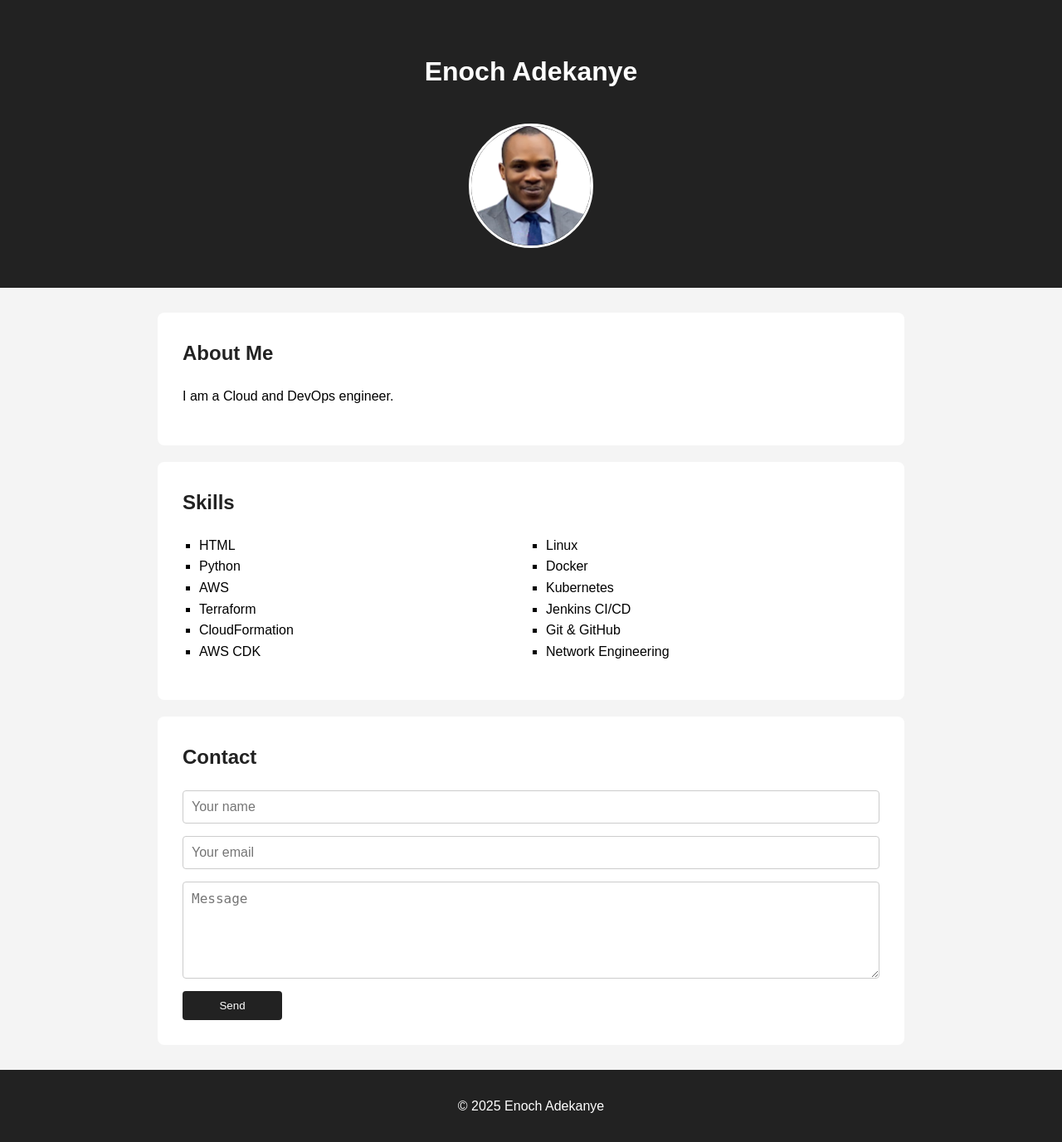
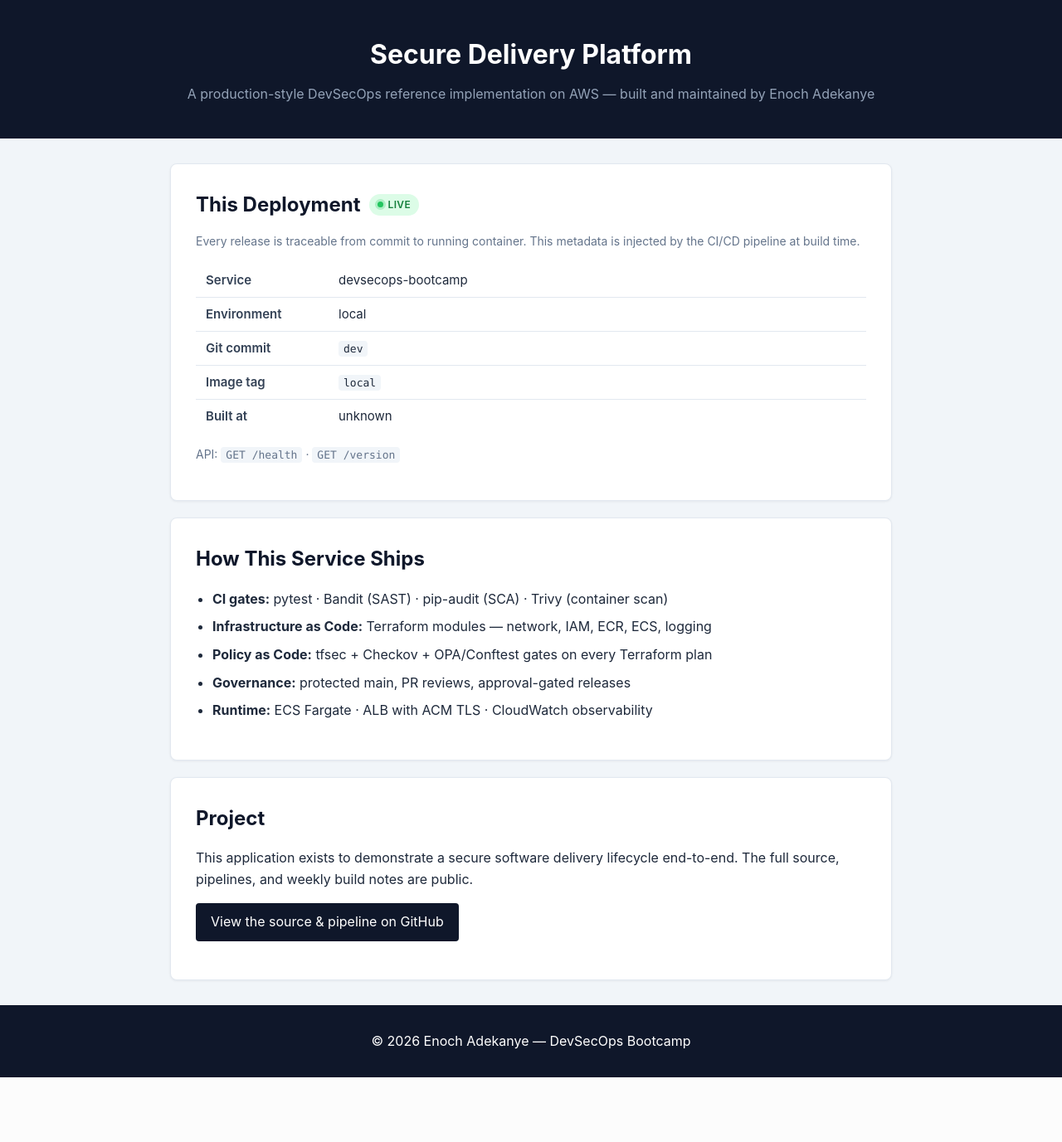
Before and after one commit to adenoch1/devsecops-bootcamp, a Flask app: page / in a window 1280 px wide. Shown: the whole page at 83% size. After the commit the page ends 1299 px from the top, so only its background shows below. Run offline with Flask 3, Linux system fonts and the light colour scheme.

Commit message:
Wire build metadata into the deployment dashboard
Finishes the platform-delivery-dashboard rework: injects GIT_SHA, IMAGE_TAG,
and BUILD_TIME into the running ECS task via container_environment, sourced
from the deploy workflow's github.sha and a UTC build timestamp, so /version
and the dashboard show the real deployed commit instead of the "dev"/"local"
defaults. Also polishes the dashboard UI (card shadows, live-status badge,
monospace build values) and switches SERVICE_NAME/APP_ENV to real project/env
values instead of placeholder defaults.

```diff
--- a/app/app.py
+++ b/app/app.py
@@ -3,13 +3,31 @@ import os
 
 app = Flask(__name__)
 
+# Build/deploy metadata injected by CI as env vars (see task definition / workflow).
+# Defaults keep local runs working without any setup.
+BUILD_INFO = {
+    "service": os.getenv("SERVICE_NAME", "devsecops-bootcamp"),
+    "environment": os.getenv("APP_ENV", "local"),
+    "git_sha": os.getenv("GIT_SHA", "dev"),
+    "image_tag": os.getenv("IMAGE_TAG", "local"),
+    "built_at": os.getenv("BUILD_TIME", "unknown"),
+}
+
+
 @app.route("/health")
 def health():
     return jsonify(status="ok"), 200
 
+
+@app.route("/version")
+def version():
+    return jsonify(BUILD_INFO), 200
+
+
 @app.route("/")
 def index():
-    return render_template("index.html")
+    return render_template("index.html", build=BUILD_INFO)
+
 
 if __name__ == "__main__":
     # Secure default: bind only to localhost
--- a/app/static/css/styles.css
+++ b/app/static/css/styles.css
@@ -5,35 +5,36 @@
 
 /* Global page style */
 body {
-    font-family: Arial, sans-serif;
+    font-family: -apple-system, BlinkMacSystemFont, "Segoe UI", Roboto, Helvetica, Arial, sans-serif;
     margin: 0;
-    background-color: #f4f4f4;
+    background-color: #f1f5f9;
+    color: #1e293b;
     line-height: 1.6;
 }
 
 /* Header */
 .site-header {
     text-align: center;
-    background-color: #222;
+    background-color: #0f172a;
     color: white;
     padding: 40px 20px;
 }
 
-/* Profile picture */
-.profile-pic {
-    width: 150px;
-    border-radius: 50%;
-    border: 3px solid white;
-    margin-top: 15px;
-    height: 150px;
-    object-fit: cover;
+.site-header h1 {
+    margin: 0 0 10px;
+}
 
+.tagline {
+    margin: 0;
+    color: #94a3b8;
+    font-size: 16px;
 }
 
 /* Main content wrapper */
 main {
     max-width: 900px;
     margin: 30px auto;
+    padding: 0 15px;
 }
 
 /* Section styling */
@@ -42,58 +43,111 @@ main {
     padding: 30px;
     margin-bottom: 20px;
     border-radius: 8px;
+    border: 1px solid #e2e8f0;
+    box-shadow: 0 1px 3px rgba(15, 23, 42, 0.06);
 }
 
 /* Section headings */
 .content-section h2 {
     margin-top: 0;
-    color: #222;
+    margin-bottom: 4px;
+    color: #0f172a;
+    display: flex;
+    align-items: center;
+    gap: 10px;
 }
 
-/* Skills list */
-.skills-list {
-    columns: 2;
-    list-style-type: square;
-    padding-left: 20px;
-    font-size: 16px;
+/* Live status indicator */
+.status-badge {
+    display: inline-flex;
+    align-items: center;
+    gap: 6px;
+    font-size: 12px;
+    font-weight: 600;
+    letter-spacing: 0.03em;
+    text-transform: uppercase;
+    color: #15803d;
+    background: #dcfce7;
+    padding: 3px 10px;
+    border-radius: 999px;
 }
 
-/* Contact form */
-.contact-form {
-    display: flex;
-    flex-direction: column;
-    gap: 15px;
+.status-badge::before {
+    content: "";
+    width: 7px;
+    height: 7px;
+    border-radius: 50%;
+    background: #22c55e;
+    box-shadow: 0 0 0 3px rgba(34, 197, 94, 0.25);
 }
 
-/* Form fields */
-.contact-form input,
-.contact-form textarea {
-    width: 100%;
-    padding: 10px;
-    font-size: 16px;
-    border: 1px solid #ccc;
-    border-radius: 4px;
+.muted {
+    color: #64748b;
+    font-size: 14px;
 }
 
-/* Button */
-.contact-form button {
-    width: 120px;
-    padding: 10px;
-    background-color: #222;
-    color: white;
-    border: none;
-    border-radius: 4px;
-    cursor: pointer;
+/* Build metadata table */
+.build-table {
+    width: 100%;
+    border-collapse: collapse;
+    margin: 15px 0;
 }
 
-.contact-form button:hover {
-    background-color: #444;
+.build-table th,
+.build-table td {
+    text-align: left;
+    padding: 8px 12px;
+    border-bottom: 1px solid #e2e8f0;
+    font-size: 15px;
+}
+
+.build-table tr:last-child th,
+.build-table tr:last-child td {
+    border-bottom: none;
+}
+
+.build-table th {
+    width: 160px;
+    color: #334155;
+    font-weight: 600;
+}
+
+code {
+    font-family: "SFMono-Regular", Consolas, "Liberation Mono", Menlo, monospace;
+    background: #f1f5f9;
+    padding: 2px 6px;
+    border-radius: 4px;
+    font-size: 13px;
+}
+
+/* Pipeline list */
+.pipeline-list {
+    padding-left: 20px;
+}
+
+.pipeline-list li {
+    margin-bottom: 8px;
+}
+
+/* Link button */
+.btn {
+    display: inline-block;
+    padding: 10px 18px;
+    background-color: #0f172a;
+    color: white;
+    text-decoration: none;
+    border-radius: 4px;
+    transition: background-color 0.15s ease;
+}
+
+.btn:hover {
+    background-color: #334155;
 }
 
 /* Footer */
 .site-footer {
     text-align: center;
     padding: 15px;
-    background-color: #222;
+    background-color: #0f172a;
     color: white;
 }
--- a/app/templates/index.html
+++ b/app/templates/index.html
@@ -3,59 +3,55 @@
 <head>
     <meta charset="UTF-8">
     <meta name="viewport" content="width=device-width, initial-scale=1.0">
-    <title>My Portfolio</title>
+    <title>Secure Delivery Platform — DevSecOps Bootcamp</title>
     <link rel="stylesheet" href="{{ url_for('static', filename='css/styles.css') }}">
 </head>
 <body>
 
 <header class="site-header">
-    <h1>Enoch Adekanye</h1>
-    <img src="{{ url_for('static', filename='images/Me.jpg') }}"
-         alt="Portrait of Enoch"
-         class="profile-pic">
+    <h1>Secure Delivery Platform</h1>
+    <p class="tagline">A production-style DevSecOps reference implementation on AWS —
+        built and maintained by Enoch Adekanye</p>
 </header>
 
 <main>
 
     <section class="content-section">
-        <h2>About Me</h2>
-        <p>I am a Cloud and DevOps engineer.</p>
+        <h2>This Deployment <span class="status-badge">Live</span></h2>
+        <p class="muted">Every release is traceable from commit to running container.
+            This metadata is injected by the CI/CD pipeline at build time.</p>
+        <table class="build-table">
+            <tr><th>Service</th><td>{{ build.service }}</td></tr>
+            <tr><th>Environment</th><td>{{ build.environment }}</td></tr>
+            <tr><th>Git commit</th><td><code>{{ build.git_sha }}</code></td></tr>
+            <tr><th>Image tag</th><td><code>{{ build.image_tag }}</code></td></tr>
+            <tr><th>Built at</th><td>{{ build.built_at }}</td></tr>
+        </table>
+        <p class="muted">API: <code>GET /health</code> · <code>GET /version</code></p>
     </section>
 
     <section class="content-section">
-        <h2>Skills</h2>
-        <ul class="skills-list">
-            <li>HTML</li>
-            <li>Python</li>
-            <li>AWS</li>
-            <li>Terraform</li>
-            <li>CloudFormation</li>
-            <li>AWS CDK</li>
-            <li>Linux</li>
-            <li>Docker</li>
-            <li>Kubernetes</li>
-            <li>Jenkins CI/CD</li>
-            <li>Git & GitHub</li>
-            <li>Network Engineering</li>
+        <h2>How This Service Ships</h2>
+        <ul class="pipeline-list">
+            <li><strong>CI gates:</strong> pytest · Bandit (SAST) · pip-audit (SCA) · Trivy (container scan)</li>
+            <li><strong>Infrastructure as Code:</strong> Terraform modules — network, IAM, ECR, ECS, logging</li>
+            <li><strong>Policy as Code:</strong> tfsec + Checkov + OPA/Conftest gates on every Terraform plan</li>
+            <li><strong>Governance:</strong> protected main, PR reviews, approval-gated releases</li>
+            <li><strong>Runtime:</strong> ECS Fargate · ALB with ACM TLS · CloudWatch observability</li>
         </ul>
     </section>
 
     <section class="content-section">
-        <h2>Contact</h2>
-
-        <form class="contact-form" method="post" action="/contact">
-            <input type="text" name="name" placeholder="Your name" required>
-            <input type="email" name="email" placeholder="Your email" required>
-            <textarea name="message" placeholder="Message" rows="5" required></textarea>
-            <button type="submit">Send</button>
-        </form>
-
+        <h2>Project</h2>
+        <p>This application exists to demonstrate a secure software delivery lifecycle
+            end-to-end. The full source, pipelines, and weekly build notes are public.</p>
+        <p><a class="btn" href="https://github.com/enoch-adekanye" rel="noopener">View the source &amp; pipeline on GitHub</a></p>
     </section>
 
 </main>
 
 <footer class="site-footer">
-    <p>© 2025 Enoch Adekanye</p>
+    <p>© 2026 Enoch Adekanye — DevSecOps Bootcamp</p>
 </footer>
 
 </body>
```
Also changed, not shown: .github/workflows/terraform-release.yml, 2 other files.
